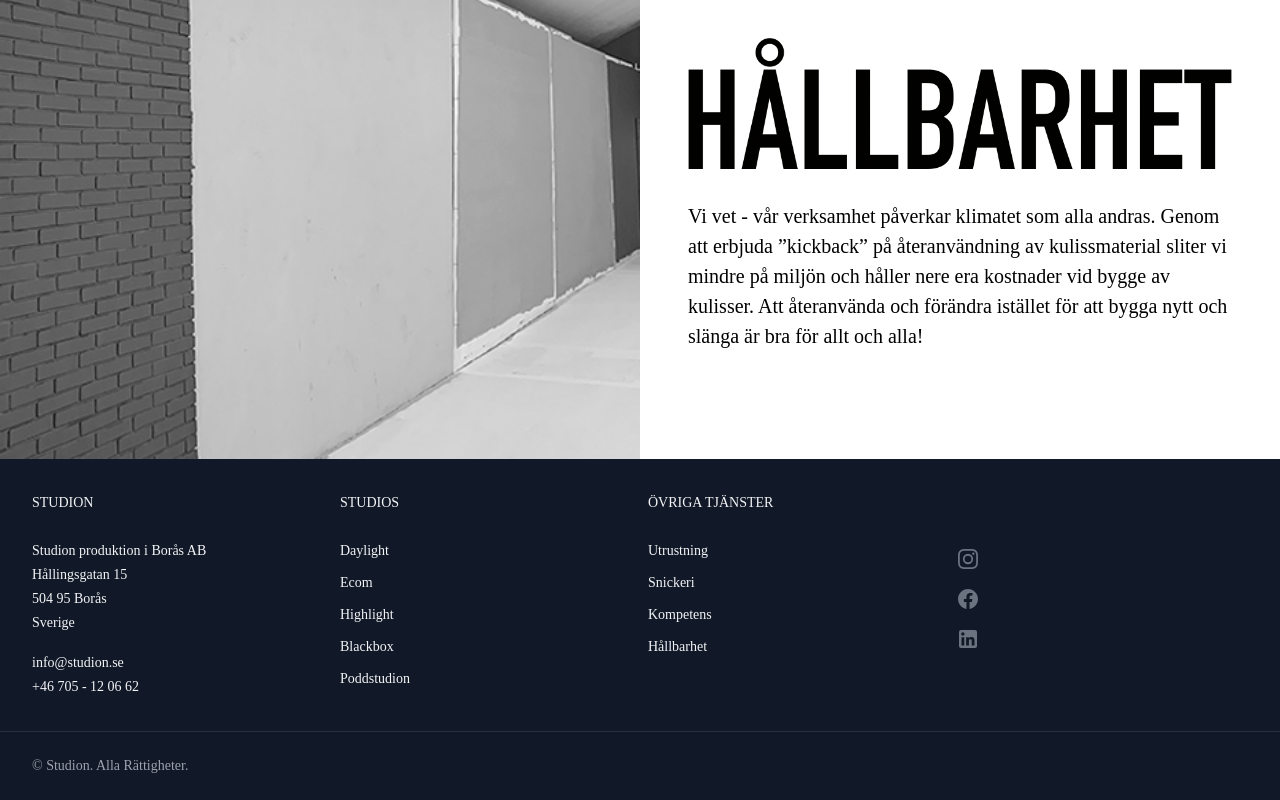
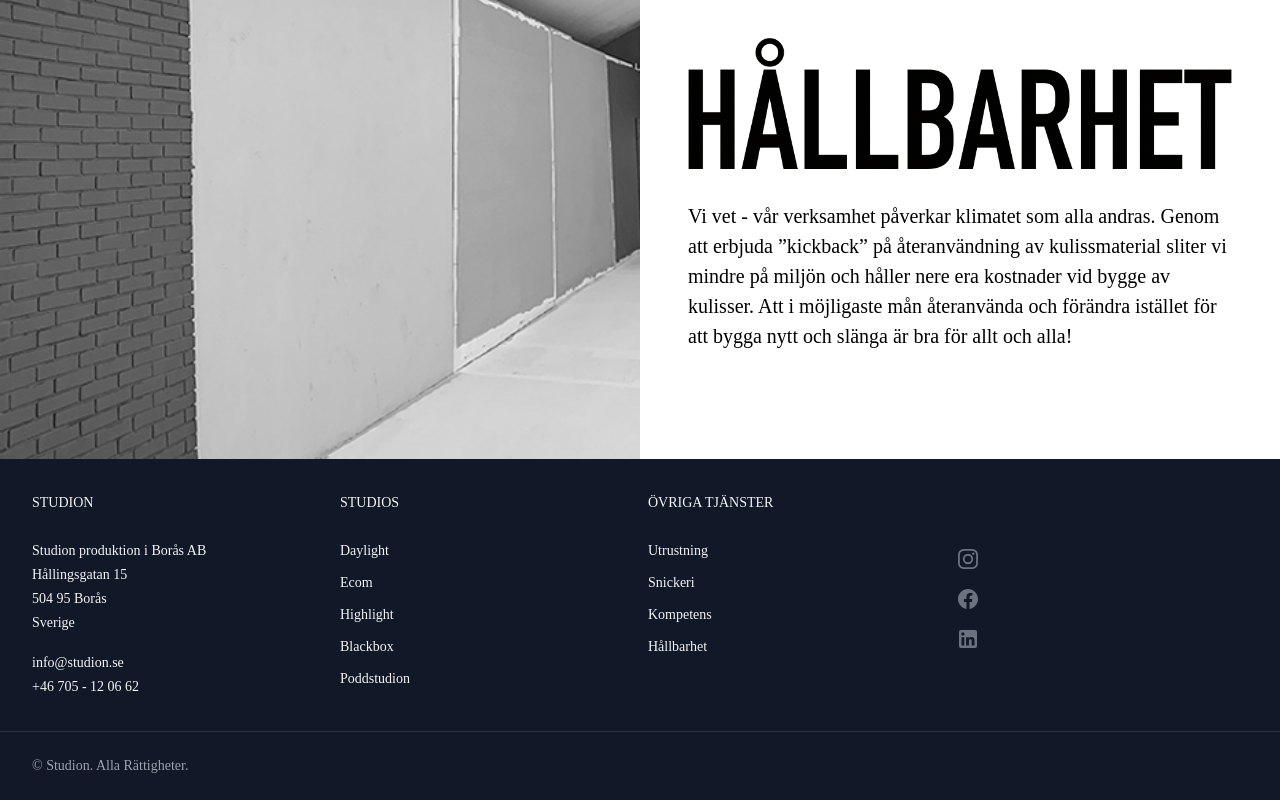
Before and after one commit to StudioPierre/studion, an Astro site: page /tjanster in a window 1280 px wide. Shown: the part 1720-2520 px from the top of the page. Built offline with nearby package versions, Linux system fonts and the light colour scheme; Astro itself is replaced by a stand-in of ours.

Commit message:
Update Services.astro

```diff
--- a/src/components/Services.astro
+++ b/src/components/Services.astro
@@ -77,7 +77,7 @@ import my08Image from '../assets/images/s-hallbarhet.png';
       <p class="pt-8">
         Vi vet - vår verksamhet påverkar klimatet som alla andras. Genom att
         erbjuda ”kickback” på återanvändning av kulissmaterial sliter vi mindre
-        på miljön och håller nere era kostnader vid bygge av kulisser. Att
+        på miljön och håller nere era kostnader vid bygge av kulisser. Att i möjligaste mån
         återanvända och förändra istället för att bygga nytt och slänga är bra
         för allt och alla!
       </p>
```
